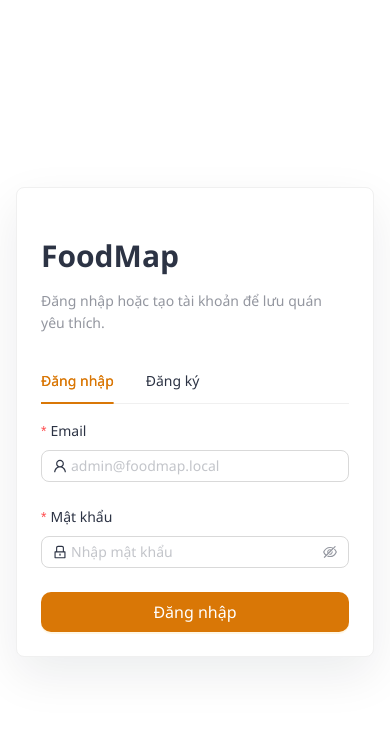
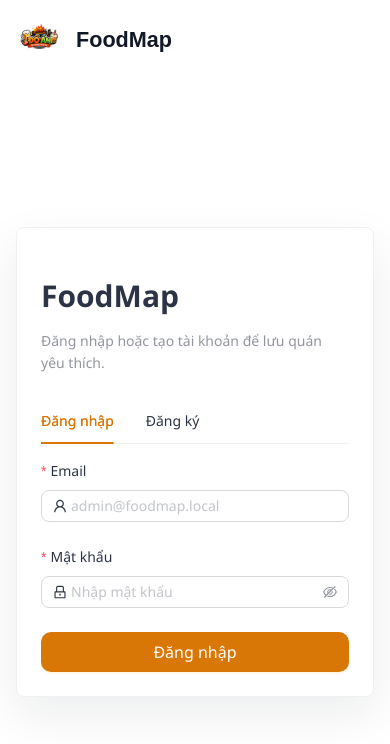
Before and after one commit to ngoc290804/food-map-fe, a React (Vite) app: page /login in a window 390 px wide. Shown: the top 744 px of the page. Built offline with nearby package versions, Linux system fonts and the light colour scheme; no server answers.

Commit message:
fix giao dien

```diff
--- a/src/features/restaurant/pages/QuanLyCuaHangPage.tsx
+++ b/src/features/restaurant/pages/QuanLyCuaHangPage.tsx
@@ -177,6 +177,7 @@ function QuanLyCuaHangPage() {
   const [isCreatingRestaurant, setIsCreatingRestaurant] = useState(false)
   const [menuModalOpen, setMenuModalOpen] = useState(false)
   const [editingMenuId, setEditingMenuId] = useState<string | null>(null)
+  const [menuListError, setMenuListError] = useState(false)
   const selectedCategory = Form.useWatch('category', restaurantForm) ?? selectedRestaurant.category
   const detailOptions = getCategoryDetailOptions(selectedCategory)
 
@@ -278,6 +279,7 @@ function QuanLyCuaHangPage() {
   ]
 
   const selectRestaurant = (record: RestaurantManageItem) => {
+    setMenuListError(false)
     setSelectedRestaurant({
       ...record,
       menuItems: [...record.menuItems],
@@ -286,6 +288,7 @@ function QuanLyCuaHangPage() {
   }
 
   const openCreateRestaurantForm = () => {
+    setMenuListError(false)
     setSelectedRestaurant(createEmptyRestaurant())
     setIsCreatingRestaurant(true)
   }
@@ -325,6 +328,7 @@ function QuanLyCuaHangPage() {
 
     setMenuModalOpen(false)
     setEditingMenuId(null)
+    setMenuListError(false)
     menuForm.resetFields()
   }
 
@@ -337,6 +341,12 @@ function QuanLyCuaHangPage() {
 
   const saveRestaurant = async () => {
     const values = await restaurantForm.validateFields()
+
+    if (isCreatingRestaurant && selectedRestaurant.menuItems.length === 0) {
+      setMenuListError(true)
+      return
+    }
+
     const nextRestaurant: RestaurantManageItem = {
       ...selectedRestaurant,
       name: values.name,
@@ -490,7 +500,7 @@ function QuanLyCuaHangPage() {
 
             <Flex align="center" className="restaurant-management__menu-toolbar" justify="space-between">
               <Typography.Title level={4}>Menu quán</Typography.Title>
-              <Button type = "primary" icon={<PlusOutlined />} onClick={openCreateMenuModal}>
+              <Button type="primary" icon={<PlusOutlined />} onClick={openCreateMenuModal}>
                 Thêm món ăn
               </Button>
             </Flex>
@@ -502,6 +512,11 @@ function QuanLyCuaHangPage() {
               scroll={{ x: 720 }}
               size="small"
             />
+            {menuListError ? (
+              <Typography.Text className="restaurant-management__menu-error" type="danger">
+                Vui lòng thêm ít nhất 1 món ăn trước khi lưu quán mới.
+              </Typography.Text>
+            ) : null}
 
             <div className="restaurant-management__footer">
               <Button type="primary" onClick={saveRestaurant}>
--- a/src/layouts/BoCucXacThuc/index.tsx
+++ b/src/layouts/BoCucXacThuc/index.tsx
@@ -1,10 +1,25 @@
 import type { PropsWithChildren } from 'react'
 
 import { Layout } from 'antd'
+import { useNavigate } from 'react-router-dom'
+
+import logoImage from '@/assets/logo.png'
+import { env } from '@/config/env'
 
 function BoCucXacThuc({ children }: PropsWithChildren) {
+  const navigate = useNavigate()
+
   return (
     <Layout className="auth-layout">
+      <button
+        aria-label="Về trang chủ"
+        className="auth-layout__brand"
+        type="button"
+        onClick={() => navigate('/')}
+      >
+        <img alt={env.APP_NAME} className="auth-layout__brand-logo" src={logoImage} />
+        <span className="auth-layout__brand-name">{env.APP_NAME}</span>
+      </button>
       <div className="auth-layout__panel">{children}</div>
     </Layout>
   )
--- a/src/styles/global.scss
+++ b/src/styles/global.scss
@@ -399,11 +399,16 @@ body {
   margin-bottom: 0;
 }
 
+.restaurant-management__menu-error {
+  display: block;
+  margin-top: 0.75rem;
+}
+
 .restaurant-management__footer {
   border-top: 1px solid var(--app-border);
   display: flex;
   gap: 12px;
-  justify-content: flex-end;
+  justify-content: center;
   margin-top: 1.25rem;
   padding-top: 1rem;
 }
@@ -415,6 +420,34 @@ body {
   justify-content: center;
   min-height: 100vh;
   padding: 1rem;
+  position: relative;
+}
+
+.auth-layout__brand {
+  align-items: center;
+  background: transparent;
+  border: 0;
+  color: var(--app-text-strong);
+  cursor: pointer;
+  display: inline-flex;
+  gap: 0.75rem;
+  left: 2rem;
+  padding: 0;
+  position: absolute;
+  top: 1.5rem;
+}
+
+.auth-layout__brand-logo {
+  border-radius: 8px;
+  display: block;
+  height: 60px;
+  object-fit: cover;
+  width: 60px;
+}
+
+.auth-layout__brand-name {
+  font-size: 1.35rem;
+  font-weight: 800;
 }
 
 .auth-layout__panel {
@@ -505,6 +538,21 @@ body {
 }
 
 @media (max-width: 480px) {
+  .auth-layout {
+    align-items: stretch;
+    padding-top: 6rem;
+  }
+
+  .auth-layout__brand {
+    left: 1rem;
+    top: 1rem;
+  }
+
+  .auth-layout__brand-logo {
+    height: 48px;
+    width: 48px;
+  }
+
   .offer-list {
     grid-template-columns: minmax(0, 1fr);
   }
```
